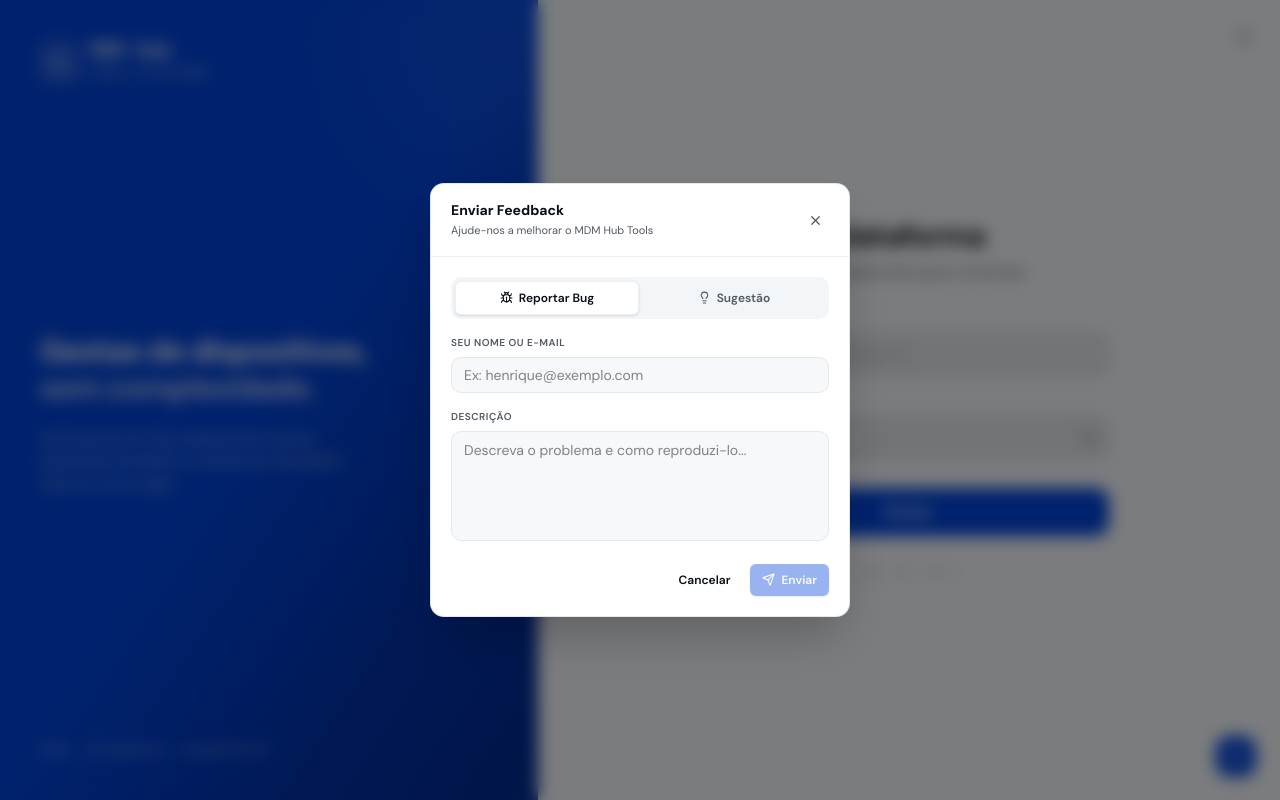
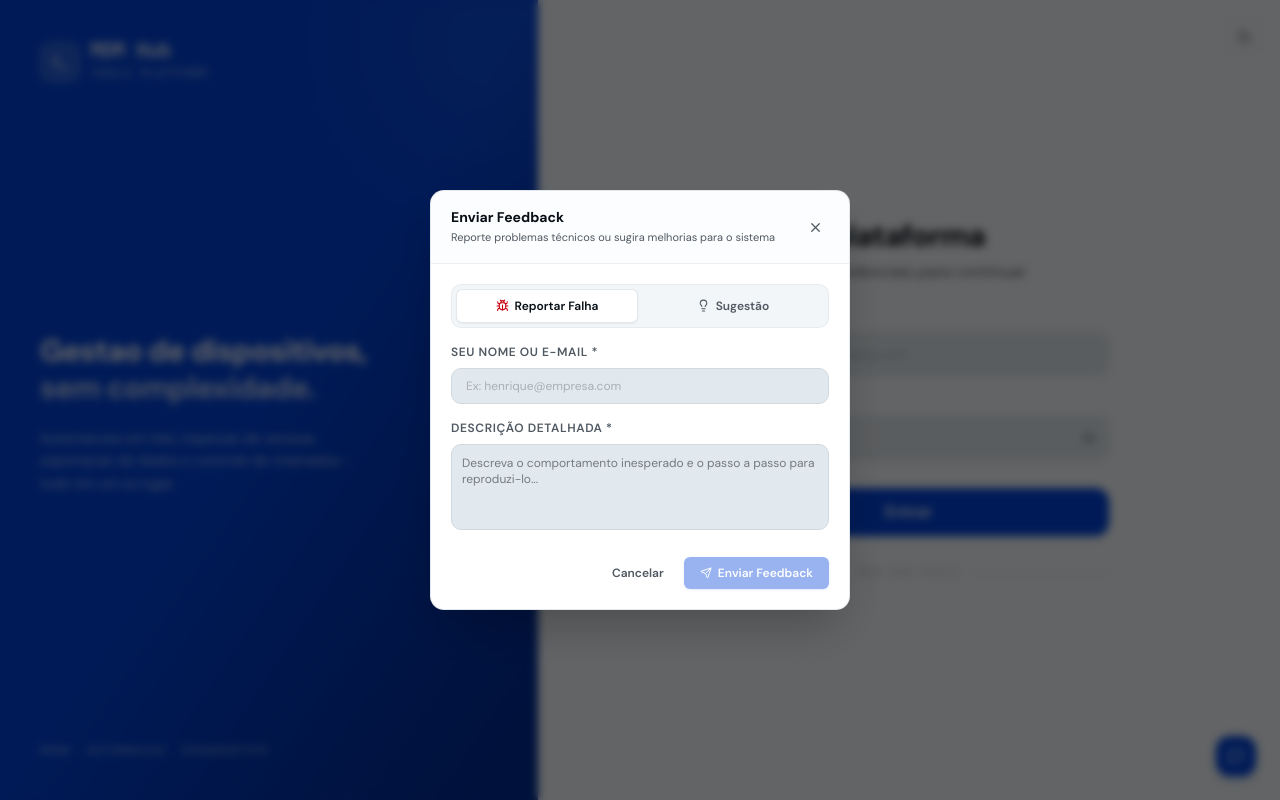
Before and after one commit to Henrique06Paiva/mdm_tools, a React (Vite) app: page / in a window 1280 px wide. Both pictures are taken after a click on the button 1236 px from the left and 756 px from the top of the page. Built offline with nearby package versions, Linux system fonts and the light colour scheme; no server answers.

Commit message:
feat(feedback-tour): modernize feedback modal and system tour with cobalt design tokens

```diff
--- a/src/components/FeedbackModal.tsx
+++ b/src/components/FeedbackModal.tsx
@@ -10,6 +10,7 @@ import {
   Loader2,
 } from "lucide-react";
 import { Button } from "./ui/button";
+import { Input, Label } from "./ui/input";
 
 interface FeedbackModalProps {
   isAuthenticated: boolean;
@@ -50,12 +51,12 @@ export default function FeedbackModal({
     setErrorMessage(null);
 
     const payload = {
-      _subject: `[MDM Hub Feedback] - ${type === "bug" ? "Bug 🐛" : "Sugestão 💡"}`,
-      "Tipo de Feedback": type === "bug" ? "Bug 🐛" : "Sugestão de Melhoria 💡",
+      _subject: `[MDM Hub Feedback] - ${type === "bug" ? "Report de Falha" : "Sugestão"}`,
+      "Tipo de Feedback": type === "bug" ? "Falha / Bug" : "Sugestão de Melhoria",
       "Usuário / Identificação": isAuthenticated
         ? username || "Autenticado (sem nome)"
         : senderName,
-      Descrição: description,
+      "Descrição": description,
       "Data e Hora": new Date().toLocaleString("pt-BR"),
       "Página Atual": window.location.href,
       "Resolução da Tela": `${window.innerWidth}x${window.innerHeight}`,
@@ -89,7 +90,7 @@ export default function FeedbackModal({
       }
     } catch (error: any) {
       console.error("Erro ao enviar feedback:", error);
-      setErrorMessage("Ocorreu um erro ao enviar o feedback. Tente novamente.");
+      setErrorMessage("Não foi possível enviar o feedback no momento. Tente novamente.");
     } finally {
       setIsLoading(false);
     }
@@ -97,38 +98,38 @@ export default function FeedbackModal({
 
   return (
     <>
-      {/* ── Botão Flutuante de Feedback ────────────────────── */}
+      {/* Botão Flutuante de Feedback (posicionamento responsivo conforme AGENTS.md) */}
       <button
         onClick={() => setIsOpen(true)}
         title="Enviar Feedback"
         data-tour="feedback-button"
-        className="fixed bottom-6 right-6 max-md:bottom-[88px] max-md:right-4 z-40 flex items-center justify-center w-10 h-10 rounded-xl bg-primary text-primary-foreground shadow-md shadow-primary/20 hover:shadow-lg hover:shadow-primary/30 hover:scale-105 active:scale-95 transition-all duration-200 border border-primary/20 cursor-pointer"
+        className="fixed bottom-6 right-6 max-md:bottom-[88px] max-md:right-4 z-40 flex items-center justify-center w-10 h-10 rounded-xl bg-primary text-primary-foreground shadow-md shadow-primary/25 hover:shadow-lg hover:shadow-primary/40 hover:scale-105 active:scale-95 transition-all duration-150 border border-primary/30 cursor-pointer"
       >
         <MessageSquare size={16} />
       </button>
 
-      {/* ── Modal ──────────────────────────────────────────── */}
+      {/* Modal */}
       {isOpen && (
         <div
-          className="fixed inset-0 bg-black/50 backdrop-blur-sm z-50 flex items-center justify-center p-4 animate-in fade-in duration-200"
+          className="fixed inset-0 bg-black/60 backdrop-blur-xs z-50 flex items-center justify-center p-4 animate-in fade-in duration-150"
           onClick={() => !isLoading && setIsOpen(false)}
         >
           <div
-            className="bg-card text-card-foreground border border-border/60 w-full max-w-[420px] rounded-xl shadow-2xl relative overflow-hidden flex flex-col max-h-[90vh] animate-in zoom-in-95 duration-200"
+            className="bg-card text-card-foreground border border-border/60 w-full max-w-[420px] rounded-xl shadow-2xl relative overflow-hidden flex flex-col max-h-[90vh] animate-in zoom-in-95 duration-150"
             onClick={(e) => e.stopPropagation()}
           >
             {/* Header */}
-            <div className="flex items-center justify-between px-5 py-4 border-b border-border/40">
+            <div className="flex items-center justify-between px-5 py-4 border-b border-border/40 bg-muted/10">
               <div>
                 <h2 className="text-sm font-bold text-foreground">Enviar Feedback</h2>
                 <p className="text-[11px] text-muted-foreground mt-0.5">
-                  Ajude-nos a melhorar o MDM Hub Tools
+                  Reporte problemas técnicos ou sugira melhorias para o sistema
                 </p>
               </div>
               <button
                 onClick={() => setIsOpen(false)}
                 disabled={isLoading}
-                className="text-muted-foreground hover:text-foreground hover:bg-accent p-1.5 rounded-lg transition-colors cursor-pointer disabled:pointer-events-none"
+                className="text-muted-foreground hover:text-foreground hover:bg-muted p-1.5 rounded-lg transition-colors cursor-pointer disabled:pointer-events-none"
               >
                 <X size={15} />
               </button>
@@ -136,86 +137,97 @@ export default function FeedbackModal({
 
             {!isSubmitted ? (
               <form onSubmit={handleSubmit} className="flex flex-col gap-4 p-5">
+                {/* Seletor de tipo */}
+                <div className="grid grid-cols-2 bg-muted/40 p-1 rounded-lg border border-border/40 gap-1">
+                  <button
+                    type="button"
+                    onClick={() => setType("bug")}
+                    className={`flex items-center justify-center gap-1.5 py-2 rounded-md text-xs font-semibold transition-all cursor-pointer ${
+                      type === "bug"
+                        ? "bg-card text-foreground shadow-xs border border-border/60"
+                        : "text-muted-foreground hover:text-foreground"
+                    }`}
+                  >
+                    <Bug size={13} className={type === "bug" ? "text-destructive" : ""} />
+                    Reportar Falha
+                  </button>
 
-                {/* Seletor de tipo — pill switcher */}
-                <div className="flex bg-muted/40 rounded-lg p-1 gap-1">
-                  {[
-                    { value: "bug" as const, icon: Bug, label: "Reportar Bug" },
-                    { value: "suggestion" as const, icon: Lightbulb, label: "Sugestão" },
-                  ].map(({ value, icon: Icon, label }) => (
-                    <button
-                      key={value}
-                      type="button"
-                      onClick={() => setType(value)}
-                      className={`flex-1 flex items-center justify-center gap-1.5 py-2 rounded-md text-xs font-semibold transition-all cursor-pointer ${
-                        type === value
-                          ? "bg-card text-foreground shadow-sm border border-border/40"
-                          : "text-muted-foreground hover:text-foreground"
-                      }`}
-                    >
-                      <Icon size={13} />
-                      {label}
-                    </button>
-                  ))}
+                  <button
+                    type="button"
+                    onClick={() => setType("suggestion")}
+                    className={`flex items-center justify-center gap-1.5 py-2 rounded-md text-xs font-semibold transition-all cursor-pointer ${
+                      type === "suggestion"
+                        ? "bg-card text-foreground shadow-xs border border-border/60"
+                        : "text-muted-foreground hover:text-foreground"
+                    }`}
+                  >
+                    <Lightbulb size={13} className={type === "suggestion" ? "text-primary" : ""} />
+                    Sugestão
+                  </button>
                 </div>
 
                 {/* Identificação */}
                 {!isAuthenticated ? (
-                  <div>
-                    <label className="text-[10px] font-semibold text-muted-foreground block mb-1.5 uppercase tracking-wider">
-                      Seu Nome ou E-mail
-                    </label>
-                    <input
+                  <div className="space-y-1.5">
+                    <Label htmlFor="fb-name" className="text-xs">
+                      Seu Nome ou E-mail *
+                    </Label>
+                    <Input
+                      id="fb-name"
                       type="text"
                       required
-                      placeholder="Ex: henrique@exemplo.com"
+                      placeholder="Ex: henrique@empresa.com"
                       value={senderName}
                       onChange={(e) => setSenderName(e.target.value)}
-                      className="w-full h-9 rounded-lg border border-input bg-muted/30 px-3 text-sm focus-visible:outline-none focus-visible:ring-2 focus-visible:ring-ring/60 focus-visible:ring-offset-1 transition-all"
+                      className="h-9 text-xs font-sans"
                     />
                   </div>
                 ) : (
-                  <div className="flex items-center gap-2 px-3 py-2 rounded-lg bg-muted/30 border border-border/40">
-                    <span className="text-[10px] text-muted-foreground uppercase tracking-wider">Usuário:</span>
-                    <span className="text-xs font-mono font-bold text-foreground">
+                  <div className="flex items-center justify-between px-3 py-2 rounded-lg bg-muted/20 border border-border/40 text-xs">
+                    <span className="text-muted-foreground uppercase font-semibold text-[10px] tracking-wider">
+                      Usuário Conectado
+                    </span>
+                    <span className="font-mono font-bold text-foreground">
                       {username || "Usuário"}
                     </span>
                   </div>
                 )}
 
                 {/* Descrição */}
-                <div>
-                  <label className="text-[10px] font-semibold text-muted-foreground block mb-1.5 uppercase tracking-wider">
-                    Descrição
-                  </label>
+                <div className="space-y-1.5">
+                  <Label htmlFor="fb-desc" className="text-xs">
+                    Descrição Detalhada *
+                  </Label>
                   <textarea
+                    id="fb-desc"
                     required
+                    rows={4}
                     placeholder={
                       type === "bug"
-                        ? "Descreva o problema e como reproduzi-lo..."
-                        : "Compartilhe sua ideia ou sugestão de melhoria..."
+                        ? "Descreva o comportamento inesperado e o passo a passo para reproduzi-lo..."
+                        : "Compartilhe sua sugestão técnica ou funcional..."
                     }
                     value={description}
                     onChange={(e) => setDescription(e.target.value)}
-                    className="w-full min-h-[110px] rounded-lg border border-input bg-muted/30 px-3 py-2 text-sm focus-visible:outline-none focus-visible:ring-2 focus-visible:ring-ring/60 focus-visible:ring-offset-1 transition-all resize-none"
+                    className="w-full bg-input border border-border rounded-lg p-2.5 text-xs focus:outline-none focus:ring-2 focus:ring-ring resize-none"
                   />
                 </div>
 
                 {errorMessage && (
-                  <div className="flex items-start gap-2 p-3 rounded-lg bg-destructive/8 border border-destructive/20 text-destructive text-xs">
-                    <AlertCircle size={13} className="shrink-0 mt-0.5" />
+                  <div className="flex items-start gap-2 p-3 rounded-lg bg-destructive/10 border border-destructive/20 text-destructive text-xs">
+                    <AlertCircle size={14} className="shrink-0 mt-0.5" />
                     <span>{errorMessage}</span>
                   </div>
                 )}
 
-                <div className="flex gap-2 justify-end">
+                <div className="flex gap-2 justify-end pt-1">
                   <Button
                     type="button"
                     variant="ghost"
                     size="sm"
                     onClick={() => setIsOpen(false)}
                     disabled={isLoading}
-                    className="cursor-pointer"
+                    className="h-8 text-xs cursor-pointer text-muted-foreground hover:text-foreground"
                   >
                     Cancelar
                   </Button>
@@ -223,30 +235,36 @@ export default function FeedbackModal({
                     type="submit"
                     size="sm"
                     disabled={isLoading || !description.trim()}
-                    className="cursor-pointer gap-1.5"
+                    className="h-8 text-xs cursor-pointer gap-1.5 px-4 font-semibold"
                   >
                     {isLoading ? (
-                      <><Loader2 size={13} className="animate-spin" />Enviando...</>
+                      <>
+                        <Loader2 size={12} className="animate-spin" />
+                        Enviando...
+                      </>
                     ) : (
-                      <><Send size={13} />Enviar</>
+                      <>
+                        <Send size={12} />
+                        Enviar Feedback
+                      </>
                     )}
                   </Button>
                 </div>
               </form>
             ) : (
-              /* Sucesso */
-              <div className="flex flex-col items-center text-center py-10 px-6 animate-in fade-in zoom-in-95 duration-200">
-                <div className="w-10 h-10 rounded-xl bg-emerald-500/10 flex items-center justify-center text-emerald-500 mb-4 border border-emerald-500/20">
+              /* Confirmação de Sucesso */
+              <div className="flex flex-col items-center text-center py-8 px-6 animate-in fade-in zoom-in-95 duration-150">
+                <div className="w-10 h-10 rounded-xl bg-emerald-500/10 flex items-center justify-center text-emerald-500 mb-3 border border-emerald-500/20">
                   <CheckCircle2 size={20} />
                 </div>
-                <h3 className="text-sm font-bold text-foreground">Feedback Enviado!</h3>
-                <p className="text-xs text-muted-foreground mt-2 max-w-xs leading-relaxed">
-                  Obrigado pela contribuição. O time de desenvolvimento foi notificado.
+                <h3 className="text-sm font-bold text-foreground">Feedback Registrado!</h3>
+                <p className="text-xs text-muted-foreground mt-1.5 max-w-xs leading-relaxed">
+                  Agradecemos a sua contribuição. A equipe técnica recebeu a notificação com sucesso.
                 </p>
                 <Button
                   onClick={() => setIsOpen(false)}
                   size="sm"
-                  className="mt-6 cursor-pointer"
+                  className="mt-5 h-8 text-xs cursor-pointer px-6"
                 >
                   Fechar
                 </Button>
```
Also changed, not shown: src/components/SystemTour.tsx (+57 -62 lines).
